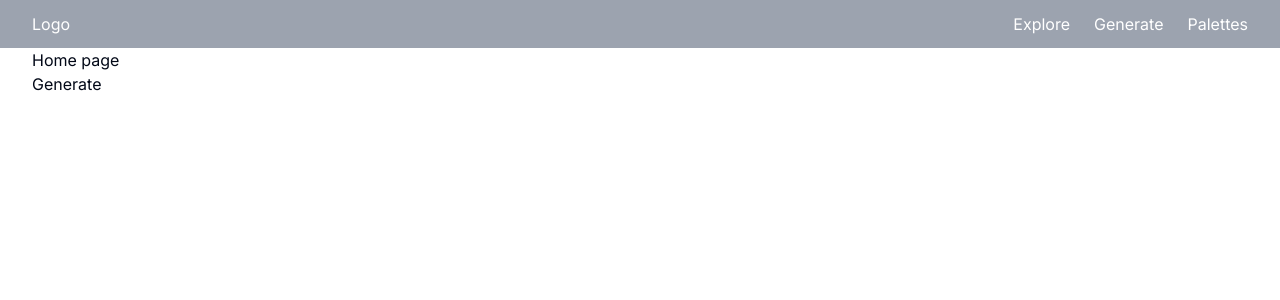
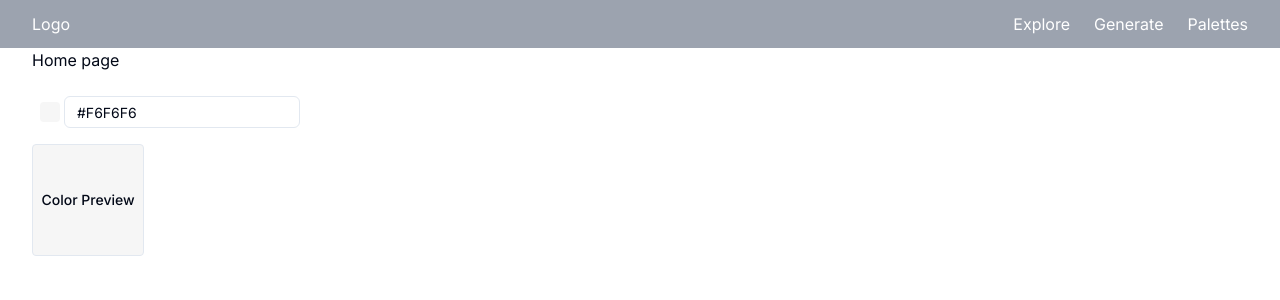
Before and after one commit to deep-vadukiya/cozy-colors, a Next.js app: page / in a window 1280 px wide. Shown: the top 300 px of the page. Built offline with nearby package versions, Linux system fonts and the light colour scheme.

Commit message:
004 | added input component and feature to type to color preview

```diff
--- a/app/page.jsx
+++ b/app/page.jsx
@@ -3,6 +3,7 @@
 
 import { useState } from "react";
 import { useToast } from "@/components/ui/use-toast";
+import { Input } from "@/components/ui/input";
 
 const colors = [
   {
@@ -160,6 +161,11 @@ const colors = [
 export default function Home() {
   const [colorList, setColorList] = useState([]);
 
+  const [userTypedColor, setUserTypedColor] = useState({
+    color: "#F6F6F6",
+    textValue: "#F6F6F6",
+  });
+
   const handleGenerate = () => {
     const tempArr = [];
     for (let index = 0; index < colors.length; index++) {
@@ -178,12 +184,53 @@ export default function Home() {
     setColorList(tempArr);
   };
 
+  const handleInputChange = (event) => {
+    const typeValue = event.target.value;
+
+    setUserTypedColor({ ...userTypedColor, textValue: typeValue });
+  };
+
   return (
     <main>
       <div className="container">
-        <p>Home page</p>
+        <p className="mb-4">Home page</p>
 
-        <button onClick={handleGenerate}>Generate</button>
+        {/* <button onClick={handleGenerate}>Generate</button> */}
+
+        <div className="">
+          <div className="flex justify-between rounded-sm gap-4 p-1 mb-2">
+            <div className="flex justify-between items-center gap-1 rounded-md bg-white px-1">
+              <div
+                className="rounded-sm w-5 h-5"
+                style={{ backgroundColor: userTypedColor.textValue }}
+              >
+                <input
+                  type="color"
+                  value={userTypedColor.textValue}
+                  onChange={handleInputChange}
+                  className="opacity-0 block border-0"
+                />
+              </div>
+              <Input
+                type="text"
+                className="h-8 my-1"
+                placeholder="#000000"
+                value={userTypedColor.textValue}
+                onChange={handleInputChange}
+                maxLength="7"
+              />
+            </div>
+          </div>
+
+          <div
+            className="w-28 h-28 rounded border flex justify-center items-center"
+            style={{ backgroundColor: userTypedColor.textValue }}
+          >
+            <small className="text-sm font-medium leading-none">
+              Color Preview
+            </small>
+          </div>
+        </div>
 
         <div className="grid grid-cols-3 gap-12 my-6">
           {colorList.map((col, index) => {
@@ -202,16 +249,10 @@ const ColorLine = (props) => {
   const handleCopy = (hexCode) => {
     if (!navigator.clipboard) return;
 
-    toast({
-      title: "Copied ...!!!",
-    });
-
     navigator.clipboard
       .writeText(hexCode)
       .then(() => {
-        toast({
-          description: "Copied ...!!!",
-        });
+        toast({ description: "Copied ...!!!" });
       })
       .catch((err) => {
         toast({
@@ -227,11 +268,11 @@ const ColorLine = (props) => {
         return (
           <div
             key={`color-block-${element}-line-${index}`}
-            className={`group flex items-end h-12 bg-[${element}]`}
+            className={`group flex items-end h-12 ease-in bg-[${element}]`}
             style={{ backgroundColor: element }}
           >
             <div
-              className="opacity-0 p-1 px-2 rounded-tr-sm bg-slate-300/40 group-hover:opacity-100 cursor-pointer"
+              className="opacity-0 p-1 px-2 rounded-tr-sm ease-in duration-100 bg-slate-300/40 group-hover:opacity-70 hover:opacity-100 cursor-pointer"
               onClick={() => handleCopy(element)}
             >
               <code className={`text-sm font-medium`}>{element}</code>
--- /dev/null
+++ b/components/ui/input.jsx
@@ -0,0 +1,20 @@
+import * as React from "react";
+
+import { cn } from "@/lib/utils";
+
+const Input = React.forwardRef(({ className, type, ...props }, ref) => {
+  return (
+    <input
+      type={type}
+      className={cn(
+        "flex h-10 w-full rounded-md border border-input bg-background px-3 py-2 text-sm ring-offset-background file:border-0 file:bg-transparent file:text-sm file:font-medium placeholder:text-muted-foreground focus-visible:outline-none focus-visible:ring-0 focus-visible:ring-offset-0 disabled:cursor-not-allowed disabled:opacity-50",
+        className
+      )}
+      ref={ref}
+      {...props}
+    />
+  );
+});
+Input.displayName = "Input";
+
+export { Input };
```
